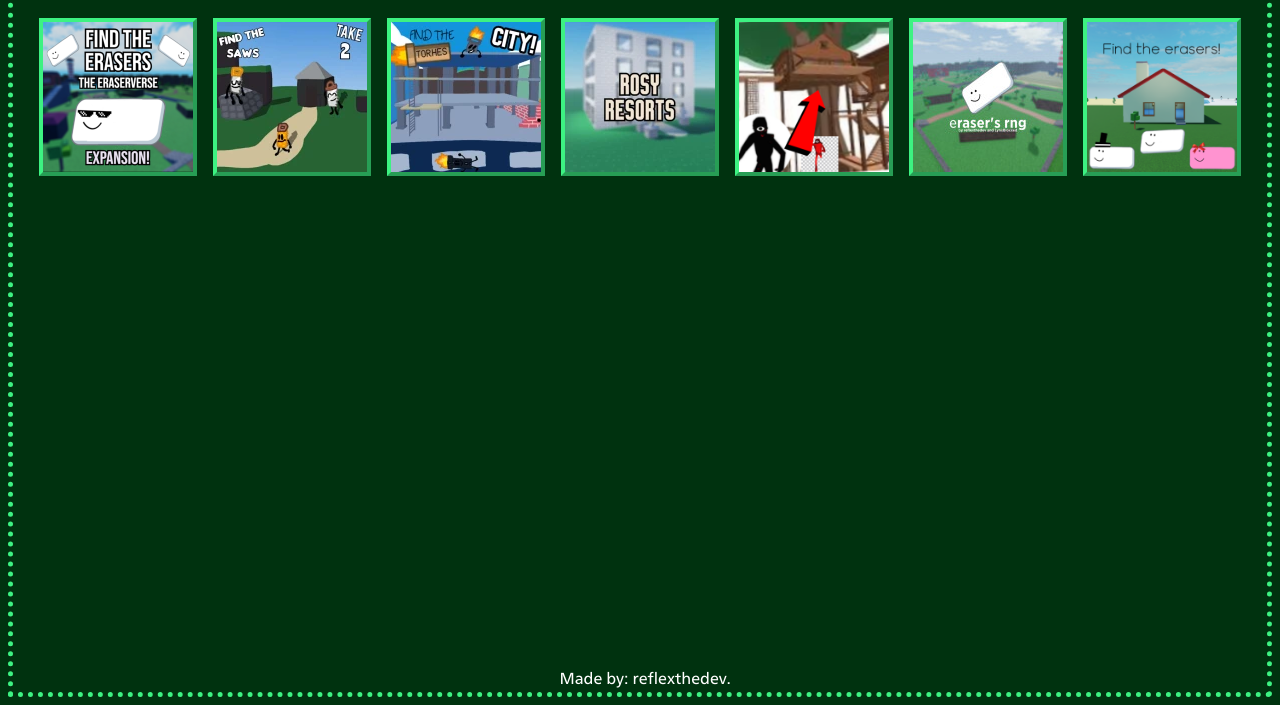
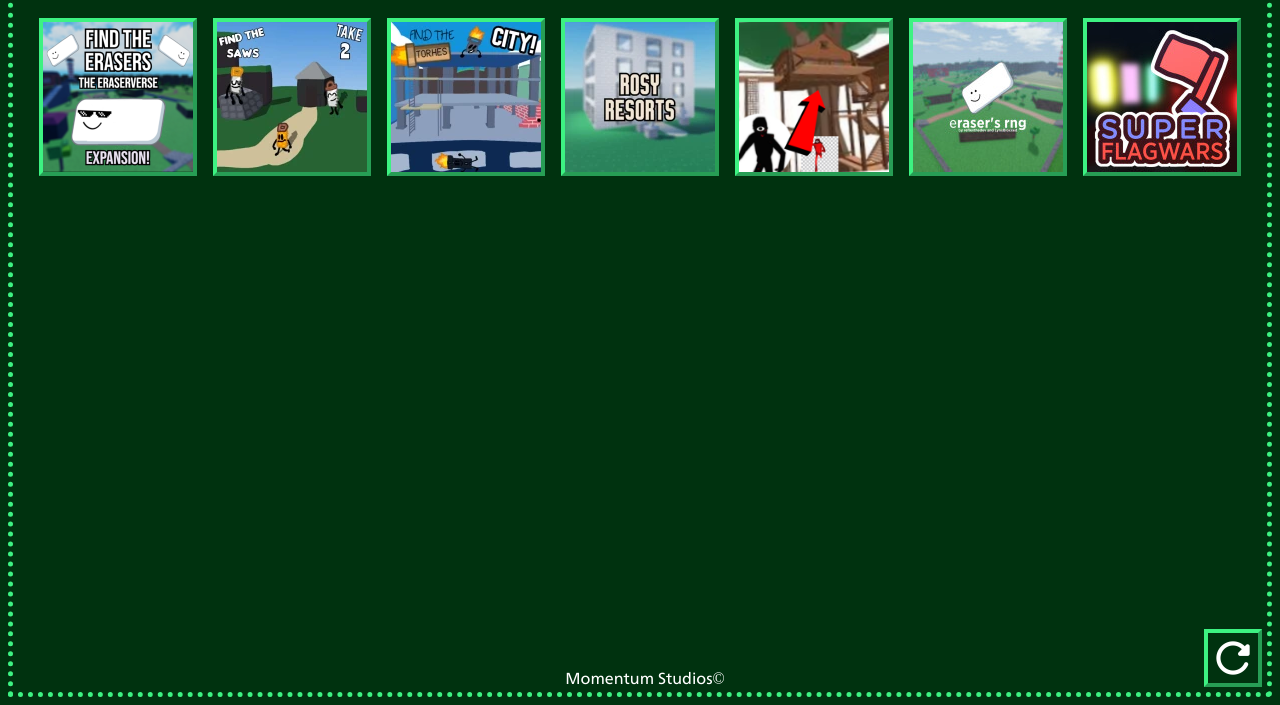
Before and after one commit to VinceLouwe/GameHub, a plain HTML site: page index.html in a window 1280 px wide. Shown: the part 95-800 px from the top of the page. Drawn offline with Linux system fonts and the light colour scheme.

Commit message:
Update index.html

```diff
--- a/index.html
+++ b/index.html
@@ -1,13 +1,55 @@
 <!DOC TYPE html>
 <html>
     <head>
-        <title>Reflex's Game Hub</title>
+        <title>lunar's cove</title>
         <meta charset="utf-8">
         <link rel="icon" type="image/x-icon" href="logo1.png">
         <link href="layout.css" rel="stylesheet">
     </head>
     <body>
+    <button class="image-button" onclick="switchColor()">
+        <img src="refresh.png" alt="Switch Color">
+    </button>
+
+    <script>
+        let isPink = true;
+
+        function switchColor() {
+            if (isPink) {
+                document.body.style.backgroundColor = '#50143F';
+                 document.body.style.borderColor = '#D458BB'; /* Hex code for pink */
+                document.querySelectorAll('img').forEach(img => {
+                    img.style.borderColor = '#D458BB'; /* Hex code for pink */
+                });
+            } else {
+                document.body.style.backgroundColor = '#00320f';
+                document.body.style.borderColor = '#3df282'; /* Hex code for pink */
+                document.querySelectorAll('img').forEach(img => {
+                    img.style.borderColor = '#3df282'; /* Hex code for pink */
+                });
+            }
+            isPink = !isPink;
+        }
+    </script>
         <style>
+            body {
+            background-color: #00320f; /* Initial background color */
+            transition: background-color 0.5s; /* Smooth transition */
+        }
+            .image-button {
+            background: none;
+            border: none;
+            padding: 0;
+            cursor: pointer;
+                 position: fixed;
+            bottom: 10px; /* Adjust as needed */
+            right: 10px; /* Adjust as needed */
+        }
+
+        .image-button img {
+            width: 50px; /* Adjust the width as needed */
+            height: 50px; /* Adjust the height as needed */
+        }
         img {
             border: 4px outset #3df282
             }
@@ -45,7 +87,7 @@
         </style>
 
 
-        <header><h1>REFLEX'S GAME HUB</h1></header>
+        <header><h1>LUNAR'S COVE</h1></header>
   <div class="container">
    <a href="https://www.roblox.com/games/12541213934/Find-the-Erasers-The-Eraserverse-EXPANSION"><img src="GameIcon1.png" alt="Find the Erasers" class="center" style="width:150px;height:150px;"></a>
    <a href="https://www.roblox.com/games/8880917378/Find-the-Saws-Take-2"><img src="GameIcon2.png" alt="Find the Saws" class="center" style="width:150px;height:150px;"></a>
@@ -53,8 +95,8 @@
    <a href="https://www.roblox.com/games/8902109940/REVAMPED-HOTEL-Rosy-Resorts"><img src="GameIcon4.png" alt="Rosy Resorts" class="center" style="width:150px;height:150px;"></a>
    <a href="https://www.roblox.com/games/17280621875/survive-the-seek-the-killer"><img src="GameIcon5.png" alt="survive the seek the killer" class="center" style="width:150px;height:150px"></a>
    <a href="https://www.roblox.com/games/17050600629/erasers-rng"><img src="GameIcon6.jpeg" alt="eraser's rng" class="center" style="width:150px;height:150px"></a>
-   <a href="https://www.roblox.com/games/9045823333/Chomik-thingy"><img src="GameIcon7.png" alt="Old Find the Erasers" class="center" style="width:150px;height:150px"></a>
+  <a href="https://www.roblox.com/games/18475853559/Super-Flagwars"><img src="GameIcon8.png" alt="Super Flagwars 🚩" class="center" style="width:150px;height:150px"></a>
   </div>
-         <p style="position: absolute; bottom: 0; left: 50%; transform: translateX(-50%);">Made by: reflexthedev.</p>
+         <p style="position: absolute; bottom: 0; left: 50%; transform: translateX(-50%);">Momentum Studios©</p>
     </body>
 </html>
```
